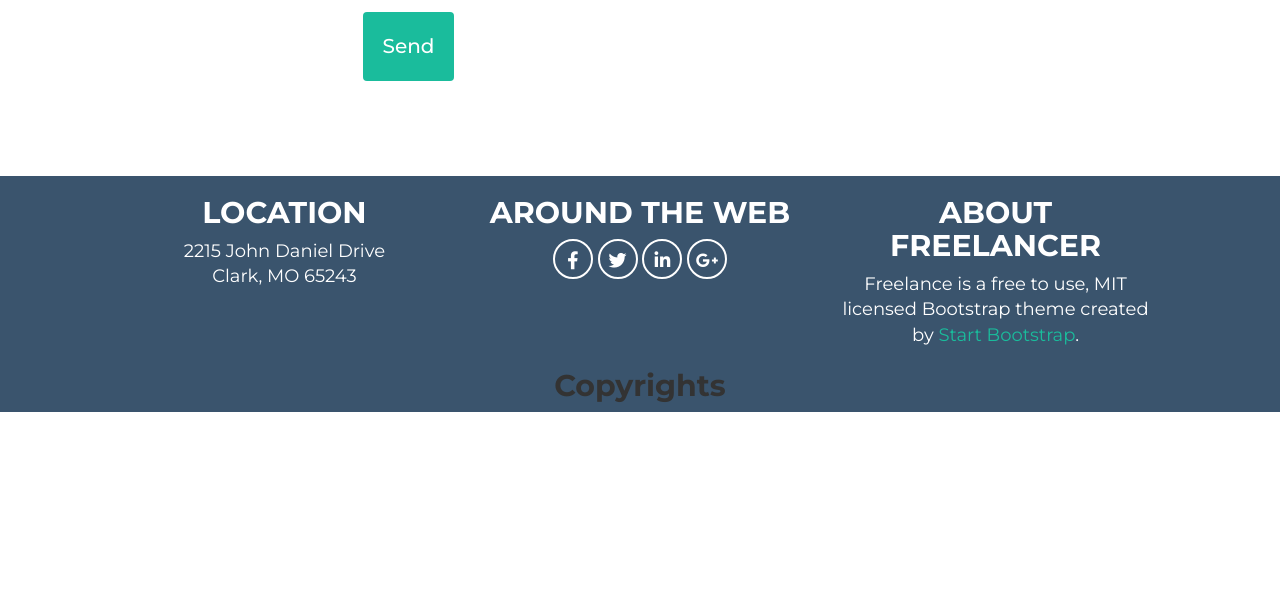
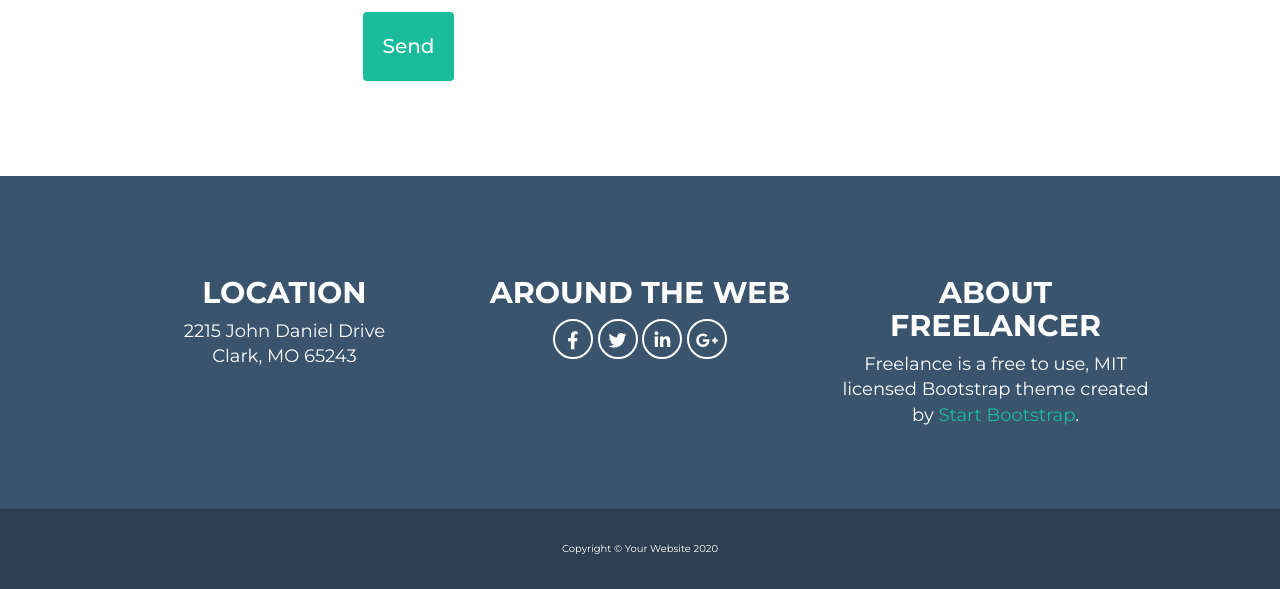
Before and after one commit to Geeogee/html-css-bootstrap-freelancer, a plain HTML site: page index.html in a window 1280 px wide. Shown: the part 2659-3248 px from the top of the page. Before the commit the page ends 3071 px from the top, so only its background shows below. Drawn offline with nearby package versions, Linux system fonts and the light colour scheme.

Commit message:
Copyright added

```diff
--- a/css/main.css
+++ b/css/main.css
@@ -93,7 +93,8 @@ header ul {
 }
 
 /* Main */
-main section {
+main section,
+footer {
   padding: 80px 0;
 }
 
@@ -240,6 +241,14 @@ footer .social-links a:hover {
   color: #212529;
 }
 
+.copyright {
+  background-color: #2c3e50;
+  color: #FFF;
+  height: 80px;
+  line-height: 80px;
+  text-align: center;
+}
+
 /* md query */
 @media all and (min-width: 992px) {
 
--- a/index.html
+++ b/index.html
@@ -312,17 +312,14 @@
               </div>
             </div>
           </div>
-        </div>
-        <!-- Copyrights -->
-        <div class="row">
-          <div class="col-xs-12">
-            <h2>Copyrights</h2>
-          </div>
-        <!-- macro row end -->
-        </div>
-      <!-- fluid end -->
-      </div>
+        </div> <!-- row end -->
+      </div> <!-- container end -->
+      <!-- Copyrights -->
     </footer>
+
+    <div class="copyright">
+      Copyright © Your Website 2020
+    </div>
 
   </body>
 </html>
```
